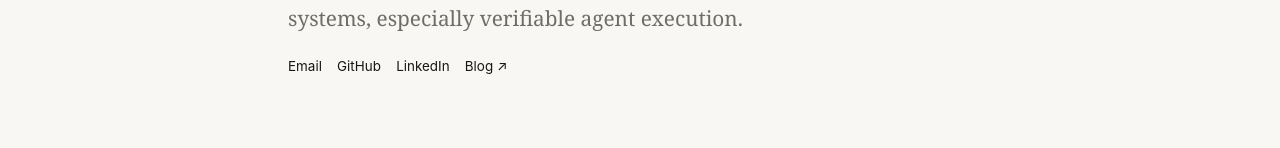
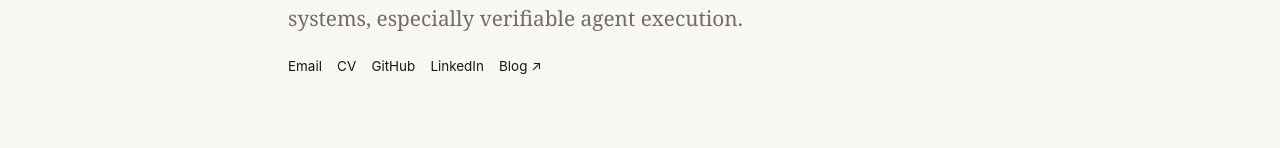
Before and after one commit to f7ed/f7ed.github.io, an Astro site: page / in a window 1280 px wide. Shown: the part 522-670 px from the top of the page. Built offline with nearby package versions, Linux system fonts and the light colour scheme; Astro itself is replaced by a stand-in of ours.

Commit message:
Add downloadable CV to homepage

```diff
--- a/src/pages/index.astro
+++ b/src/pages/index.astro
@@ -59,6 +59,7 @@
             </p>
             <div class="links">
               <a class="inline-link" href="mailto:freya@cmu.edu">Email</a>
+              <a class="inline-link" href="/Fengrun_Liu_CV.pdf" target="_blank" rel="noreferrer">CV</a>
               <a class="inline-link" href="https://github.com/f7ed" target="_blank" rel="noreferrer">GitHub</a>
               <a class="inline-link" href="https://www.linkedin.com/in/fengrun-liu-699157340/" target="_blank" rel="noreferrer">LinkedIn</a>
               <a class="inline-link" href="https://f7ed.github.io/blog/">Blog ↗</a>
```
Also changed, not shown: 1 other file.
